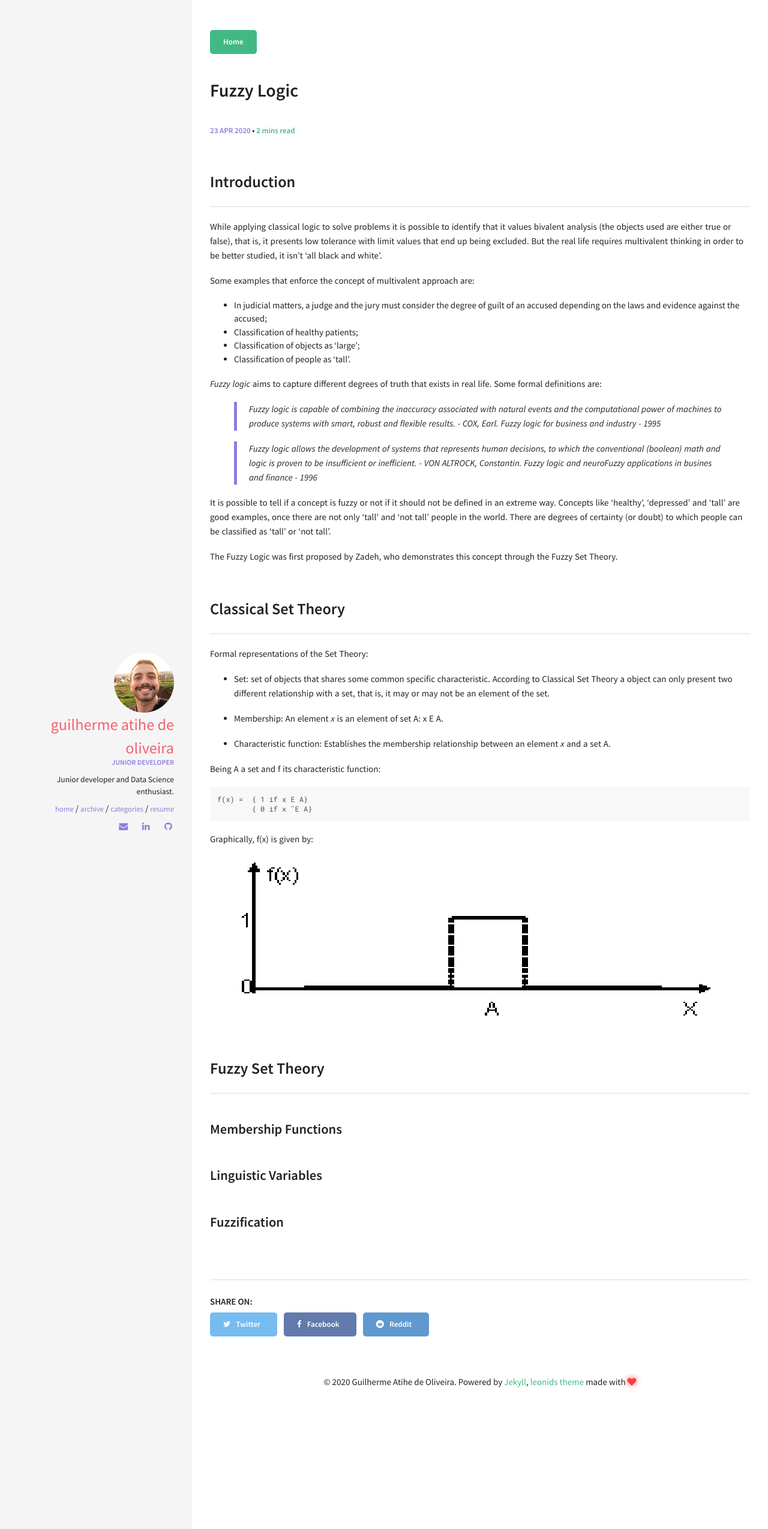
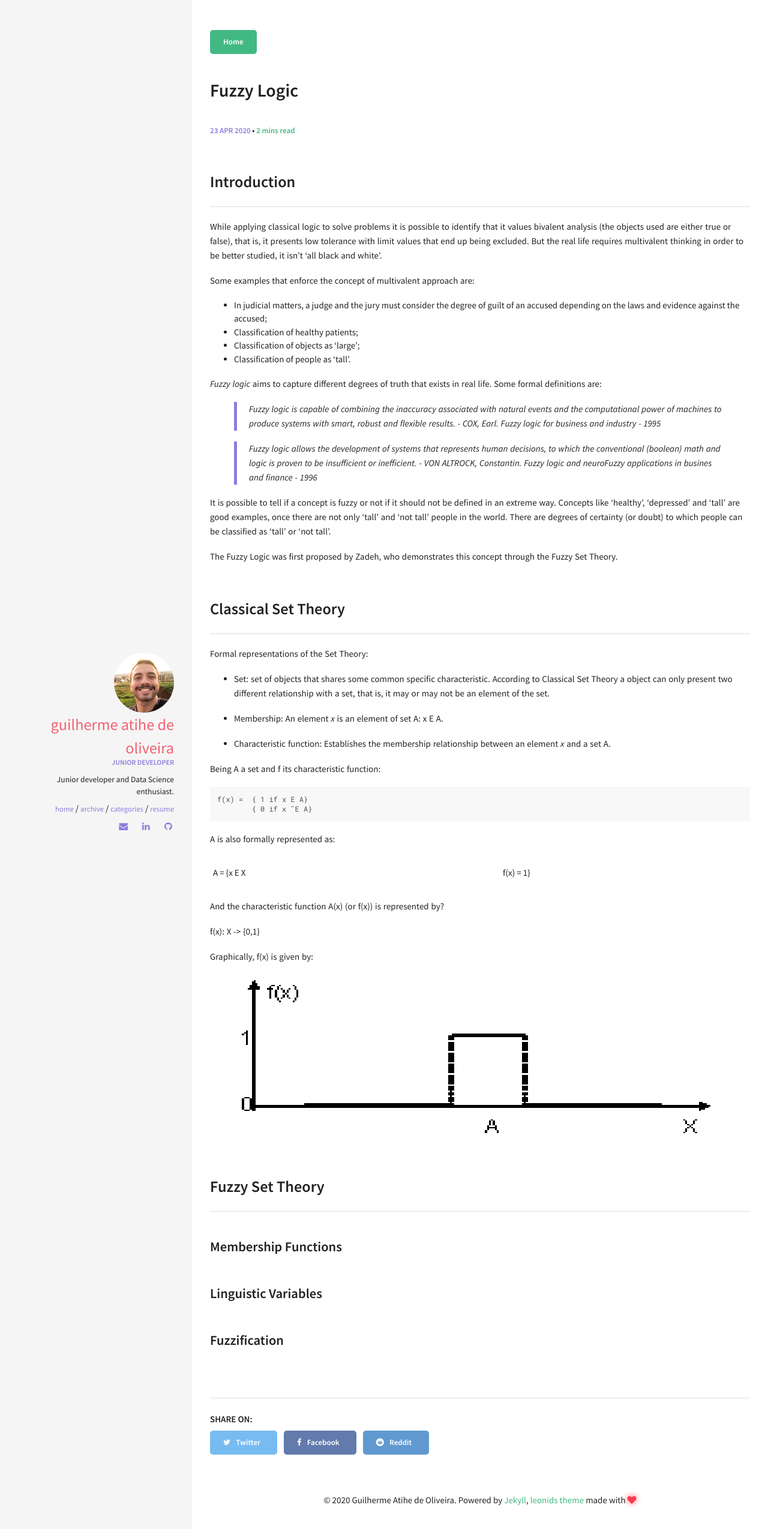
Before and after one commit to gatihe/guiati9.dev, a Jekyll site: the page built from _posts/2020-04-23-fuzzy_logic.md, in a window 1280 px wide. Shown: the top 2549 px of the page at 60% size. Built offline with Jekyll 4.4.1, drawn with Linux system fonts in a browser that asks for light colours.

Commit message:
Update 2020-04-23-fuzzy_logic.md

````diff
--- a/_posts/2020-04-23-fuzzy_logic.md
+++ b/_posts/2020-04-23-fuzzy_logic.md
@@ -41,6 +41,13 @@ Being A a set and f its characteristic function:
 f(x) =  { 1 if x E A}
         { 0 if x ˜E A}
 ```
+A is also formally represented as:
+
+A = {x E X | f(x) = 1}
+
+And the characteristic function A(x) (or f(x)) is represented by?
+
+f(x): X -> {0,1}
 
 Graphically, f(x) is given by:
 
````
